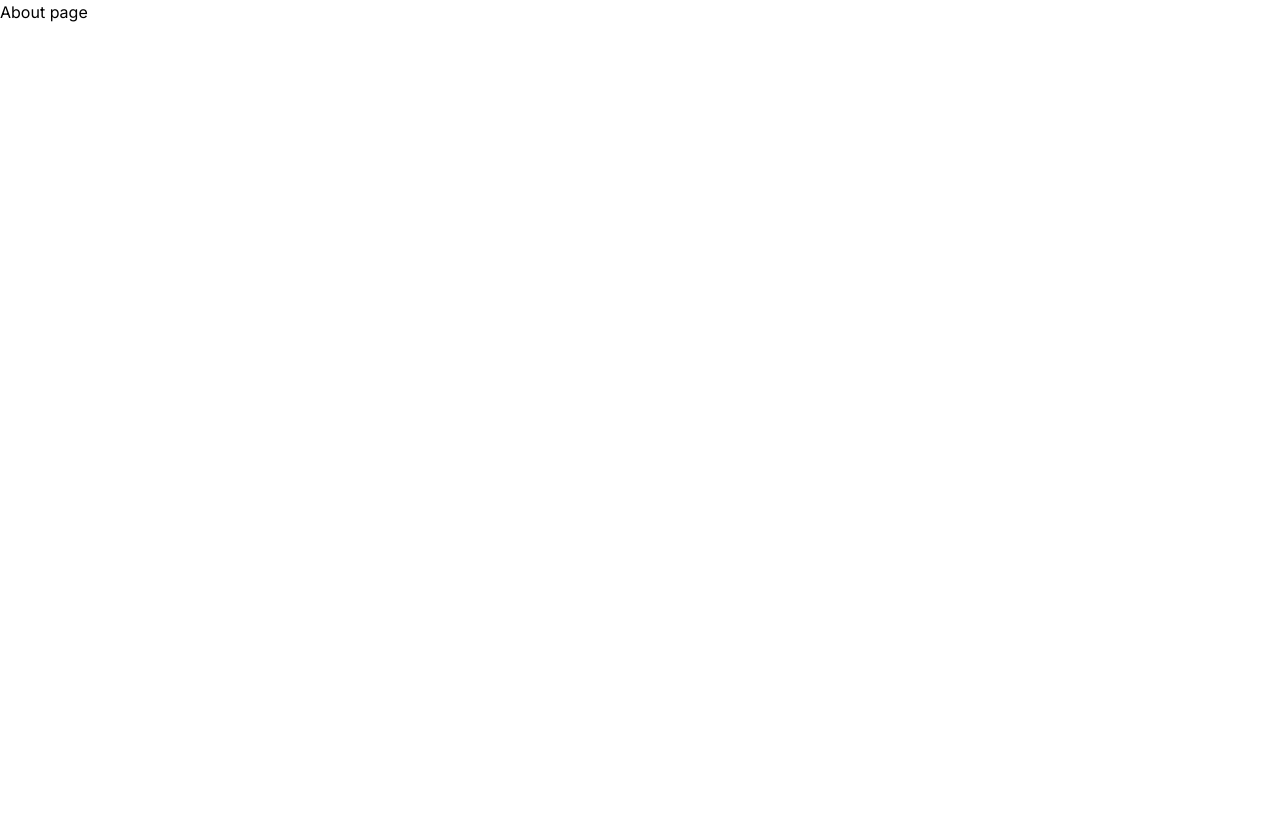
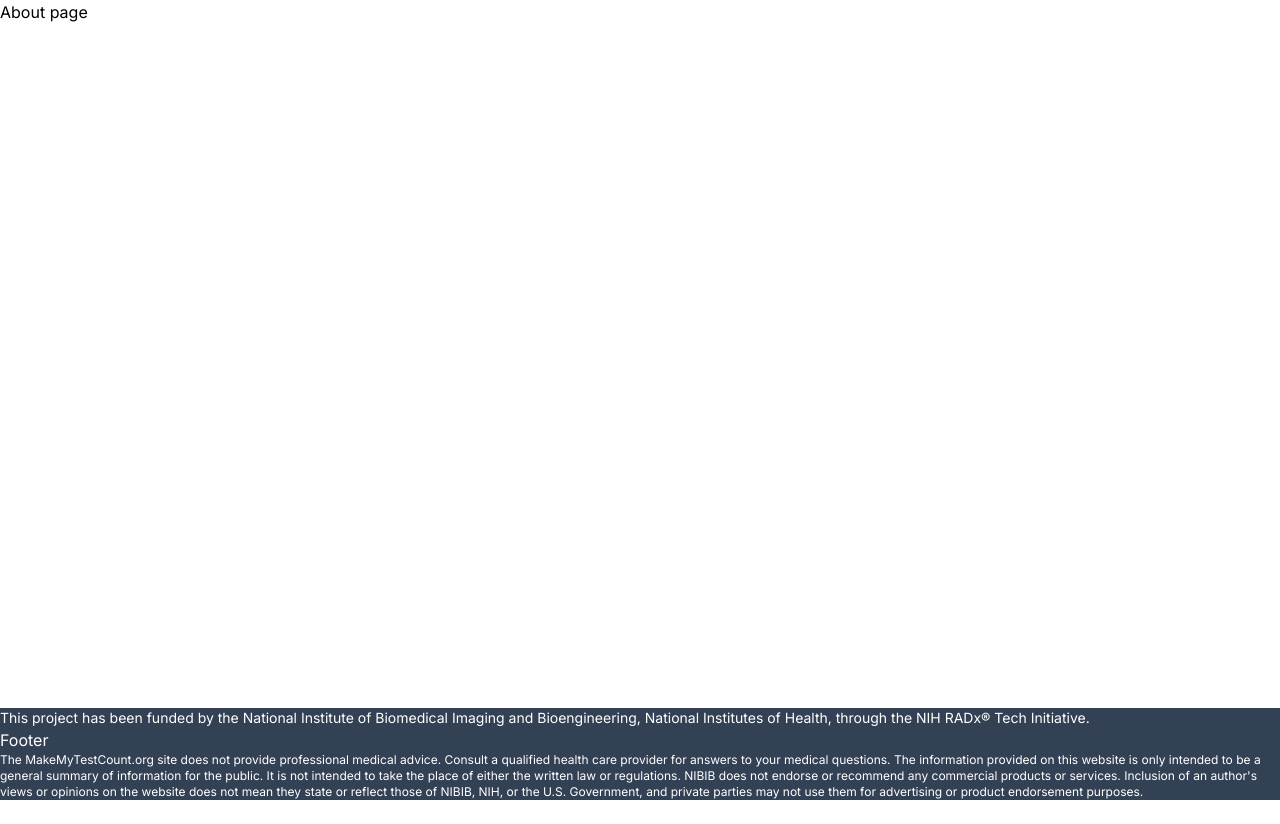
Before and after one commit to EmilyJarecki/TOP-Project, a Next.js app: page /about in a window 1280 px wide. Before the commit the page ends 800 px from the top, so only its background shows below. Built offline with nearby package versions, Linux system fonts and the light colour scheme.

Commit message:
footer sticks to bottom

```diff
--- a/src/app/about/page.js
+++ b/src/app/about/page.js
@@ -1,8 +1,11 @@
+import Footer from "@/components/Footer";
+
 export default function About() {
 
     return (
         <>
         <h1>About page</h1>
+        <Footer/>
         </>
 
     )
--- /dev/null
+++ b/src/components/Footer.jsx
@@ -0,0 +1,31 @@
+import React from "react";
+
+const Footer = () => {
+  return (
+    <div className="flex flex-col min-h-screen ">
+        <div className="bg-slate-700 fixed bottom-0 text-white">
+      <div className="text-sm">
+        This project has been funded by the National Institute of Biomedical
+        Imaging and Bioengineering, National Institutes of Health, through the
+        NIH RADx® Tech Initiative.
+      </div>
+      Footer
+      <div className="text-xs">
+        The MakeMyTestCount.org site does not provide professional medical
+        advice. Consult a qualified health care provider for answers to your
+        medical questions. The information provided on this website is only
+        intended to be a general summary of information for the public. It is
+        not intended to take the place of either the written law or regulations.
+        NIBIB does not endorse or recommend any commercial products or services.
+        Inclusion of an author's views or opinions on the website does not mean
+        they state or reflect those of NIBIB, NIH, or the U.S. Government, and
+        private parties may not use them for advertising or product endorsement
+        purposes.
+      </div>
+
+        </div>
+    </div>
+  );
+};
+
+export default Footer;
```
Also changed, not shown: src/assets/makeMyTestCount.png (added).
